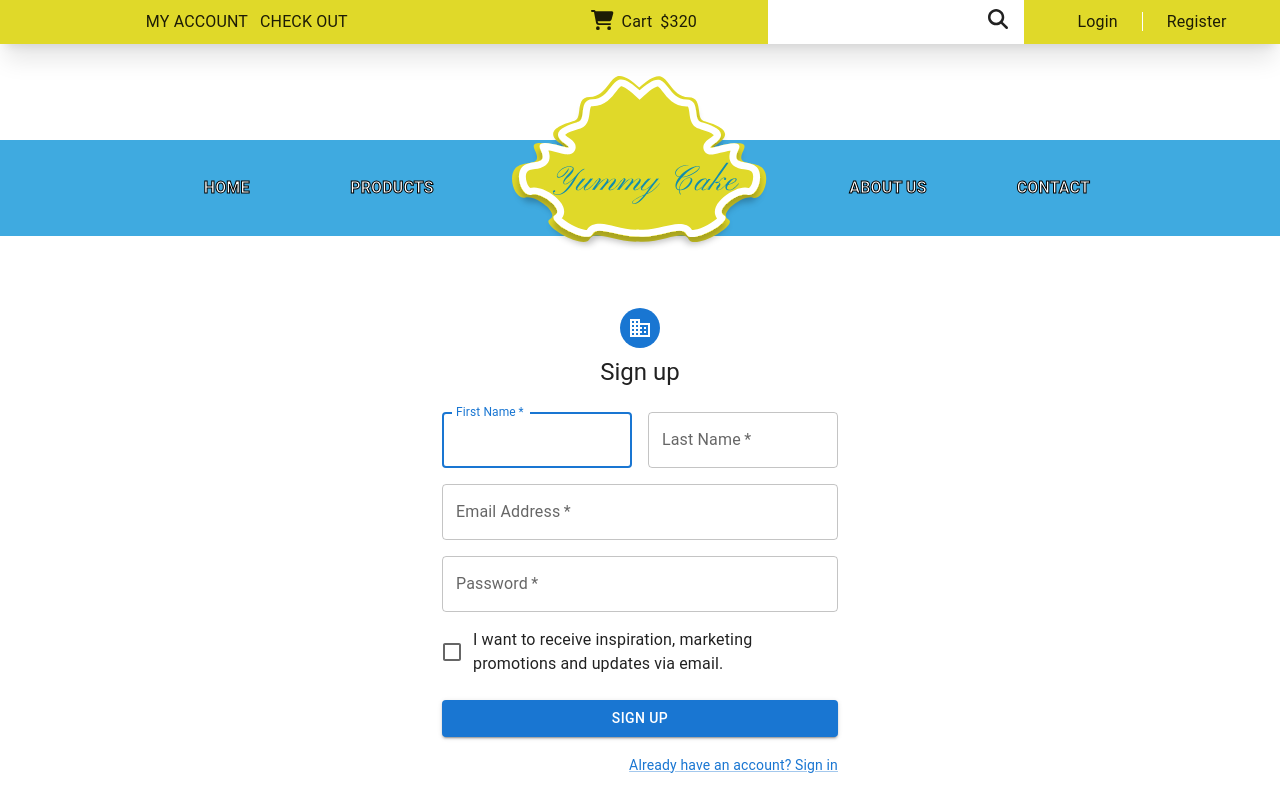
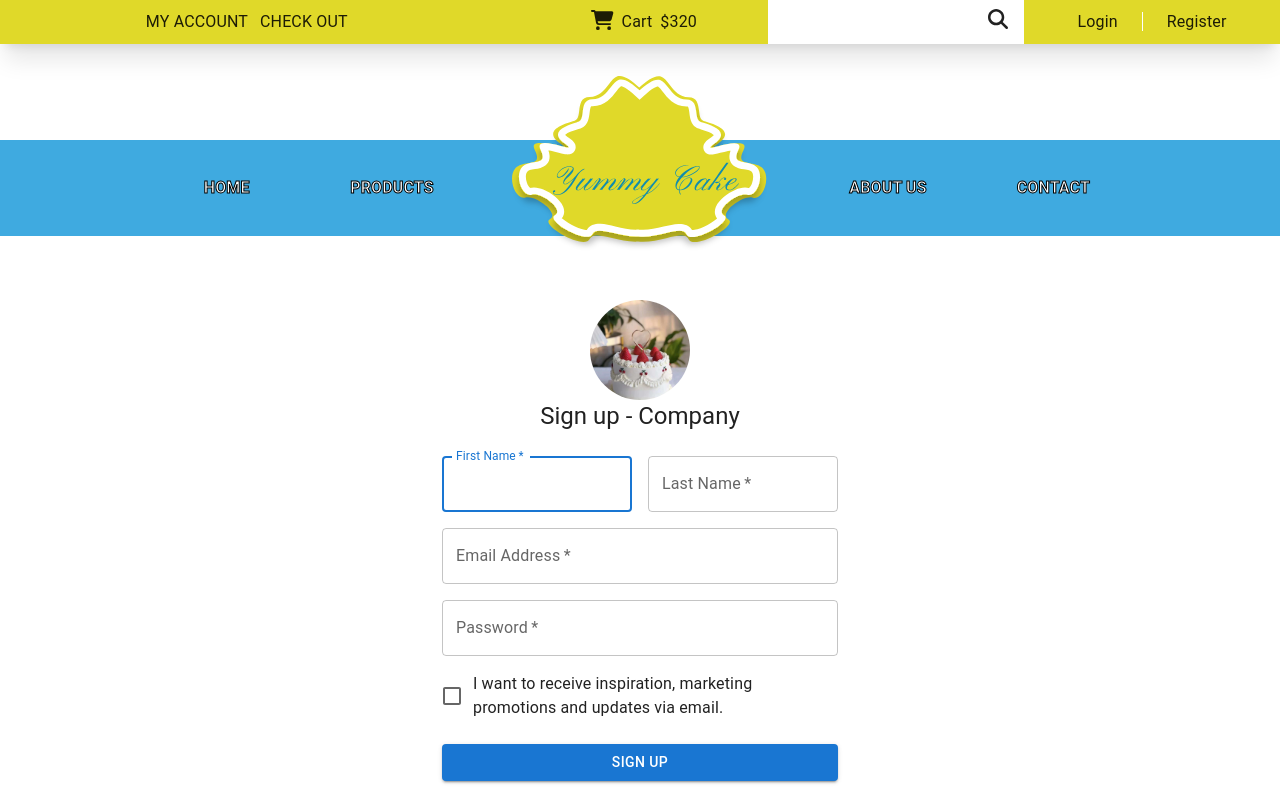
Before and after one commit to yaoCheng1992/yummy-cake, a React app in the folder Frontend/: page /owner-registration in a window 1280 px wide. Shown: the top 800 px of the page. Built offline with nearby package versions, Linux system fonts and the light colour scheme.

Commit message:
Changed registration banner picture

```diff
--- a/Frontend/src/components/Register/Customers/CustomerRegistration.js
+++ b/Frontend/src/components/Register/Customers/CustomerRegistration.js
@@ -13,6 +13,7 @@ import Typography from '@mui/material/Typography';
 import Container from '@mui/material/Container';
 import { createTheme, ThemeProvider } from '@mui/material/styles';
 import pictureCustomers from '../../../../src/images/p25.jpg';
+import registerBannerPicture from '../../../../src/images/p12.jpg';
 import BusinessOutlinedIcon from '@mui/icons-material/BusinessOutlined';
 import { ThemeOptions } from '@mui/material';
 import Server from '../../../Server'
@@ -93,11 +94,13 @@ export default function CustomerRegistration() {
             alignItems: 'center',
           }}
         >
-          <Avatar sx={{ m: 1, bgcolor: 'primary.main' }}>
-            <BusinessOutlinedIcon/>
-          </Avatar>
+          <Avatar
+            alt="Banner"
+            src={registerBannerPicture}
+            sx={{ width: 100, height: 100 }}
+          />
           <Typography component="h1" variant="h5">
-            Sign up
+            Sign up - Customer
           </Typography>
           <Box component="form" noValidate onSubmit={handleSubmit} sx={{ mt: 3 }}>
             <Grid container spacing={2}>
--- a/Frontend/src/components/Register/Owners/OwnerRegistration.js
+++ b/Frontend/src/components/Register/Owners/OwnerRegistration.js
@@ -13,6 +13,7 @@ import Typography from '@mui/material/Typography';
 import Container from '@mui/material/Container';
 import { createTheme, ThemeProvider } from '@mui/material/styles';
 import pictureCustomers from '../../../../src/images/p25.jpg';
+import registerBannerPicture from '../../../../src/images/p12.jpg';
 import BusinessOutlinedIcon from '@mui/icons-material/BusinessOutlined';
 import { ThemeOptions } from '@mui/material';
 import Server from '../../../Server'
@@ -95,11 +96,13 @@ export default function OwnerRegistration() {
             alignItems: 'center',
           }}
         >
-          <Avatar sx={{ m: 1, bgcolor: 'primary.main' }}>
-            <BusinessOutlinedIcon/>
-          </Avatar>
+          <Avatar
+            alt="Remy Sharp"
+            src={registerBannerPicture}
+            sx={{ width: 100, height: 100 }}
+          />
           <Typography component="h1" variant="h5">
-            Sign up
+            Sign up - Company
           </Typography>
           <Box component="form" noValidate onSubmit={handleSubmit} sx={{ mt: 3 }}>
             <Grid container spacing={2}>
```
